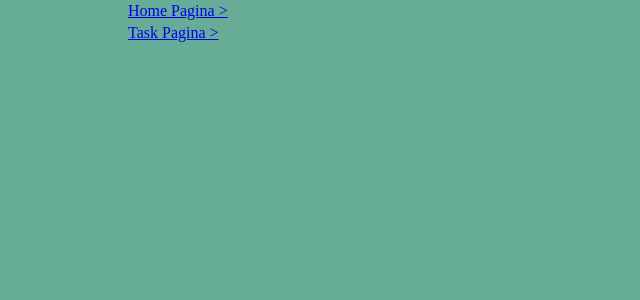
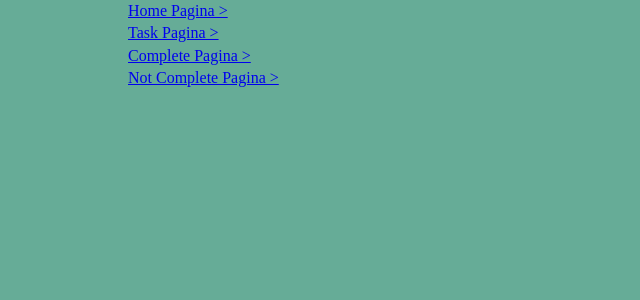
Before and after one commit to CatGirlBaphomet/PRA_B3, a PHP site: page /pra_b3/ in a window 1280 px wide. Shown: the top 300 px of the page, without its empty margins (0-640 px from the left). Run offline with PHP 8.4, Linux system fonts and the light colour scheme; some libraries are stand-ins or nearby versions.

Commit message:
links toegeovged
lin ks toegevoegd naar not done en done

```diff
--- a/index.php
+++ b/index.php
@@ -10,7 +10,10 @@
 
     <div class="container">
     <a href="tasks/index.php">Task Pagina &gt;</a>
-
+    <br>
+    <a href="tasks/done.php">Complete Pagina &gt;</a>
+    <br>
+    <a href="tasks/notDone.php">Not Complete Pagina &gt;</a>
     </div>
 
 </body>
```
